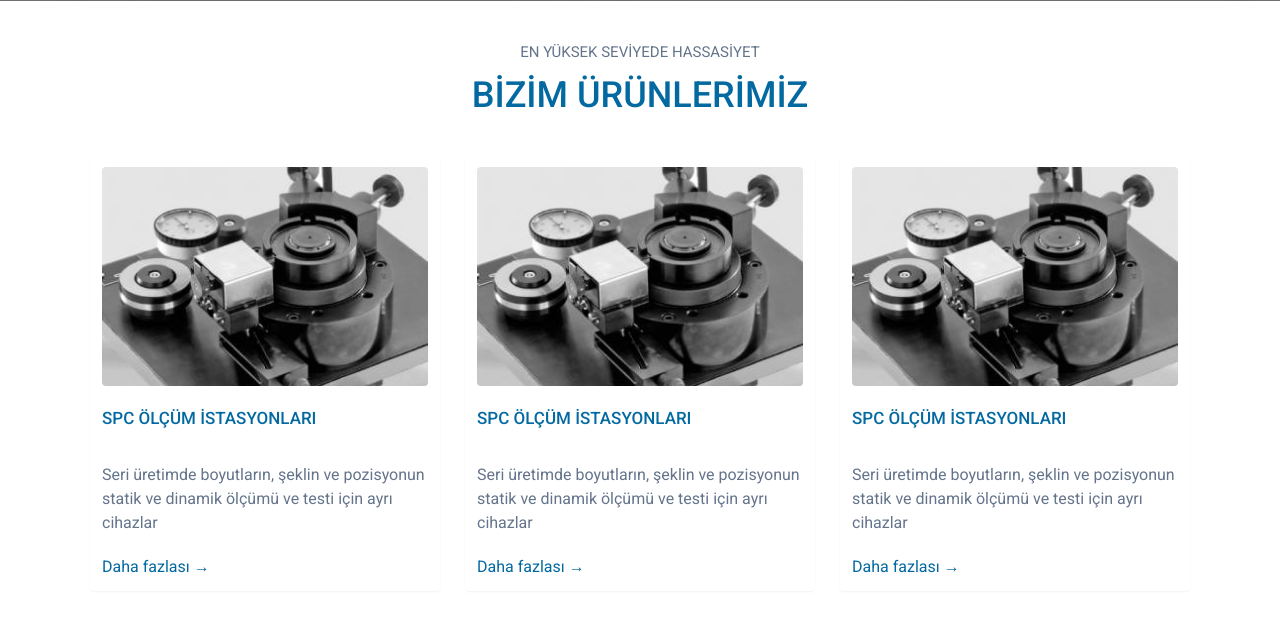
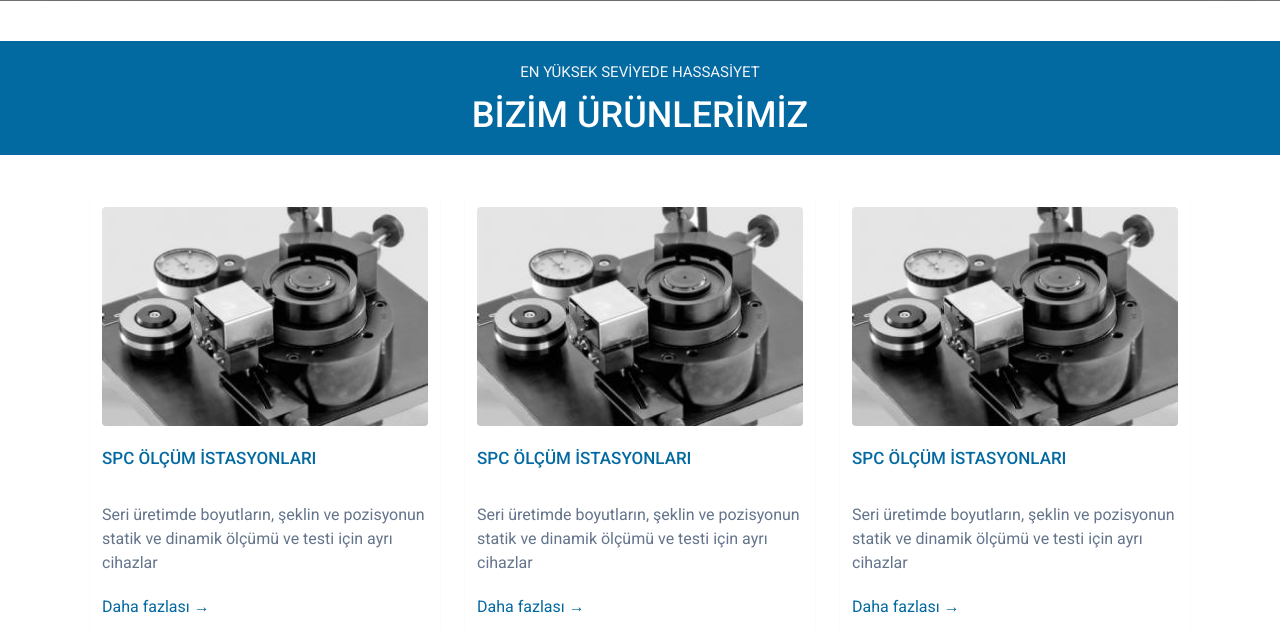
Before and after one commit to yigit1232/adl-machine, a Django app: page / in a window 1280 px wide. Shown: the part 720-1350 px from the top of the page. Run offline with Django 4.2, Linux system fonts and the light colour scheme; some libraries are stand-ins or nearby versions.

Commit message:
index page bug fix

```diff
--- a/templates/index.html
+++ b/templates/index.html
@@ -5,13 +5,16 @@
 {% block body %}
 
 {% include 'components/slider.html' %}
+
+    <div class="text-center bg-sky-700 p-5 mt-10">
+            <p class="text-slate-100 text-[15px] mb-3">EN YÜKSEK SEVİYEDE HASSASİYET</p>
+            <h2 class="text-white text-4xl font-medium">BİZİM ÜRÜNLERİMİZ</h2>
+    </div>
+
    <div class="w-full flex justify-center mb-10">
         <div class="container">
             <section class="mt-10">
-                <div class="text-center">
-                    <p class="text-slate-500 text-[15px] mb-3">EN YÜKSEK SEVİYEDE HASSASİYET</p>
-                    <h2 class="text-sky-700 text-4xl font-medium">BİZİM ÜRÜNLERİMİZ</h2>
-                </div>
+
                 <div class="mt-10 cards flex justify-between flex-wrap gap-5">
                         {% include 'components/card.html' %}
                         {% include 'components/card.html' %}
```
